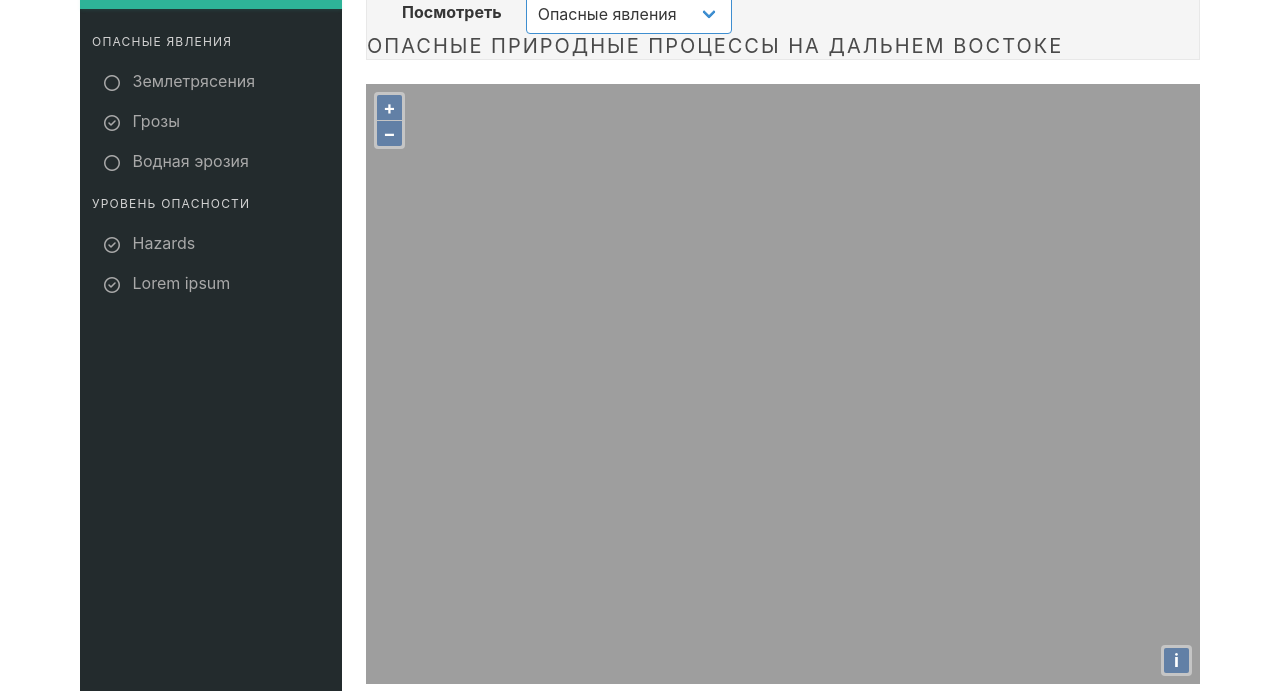
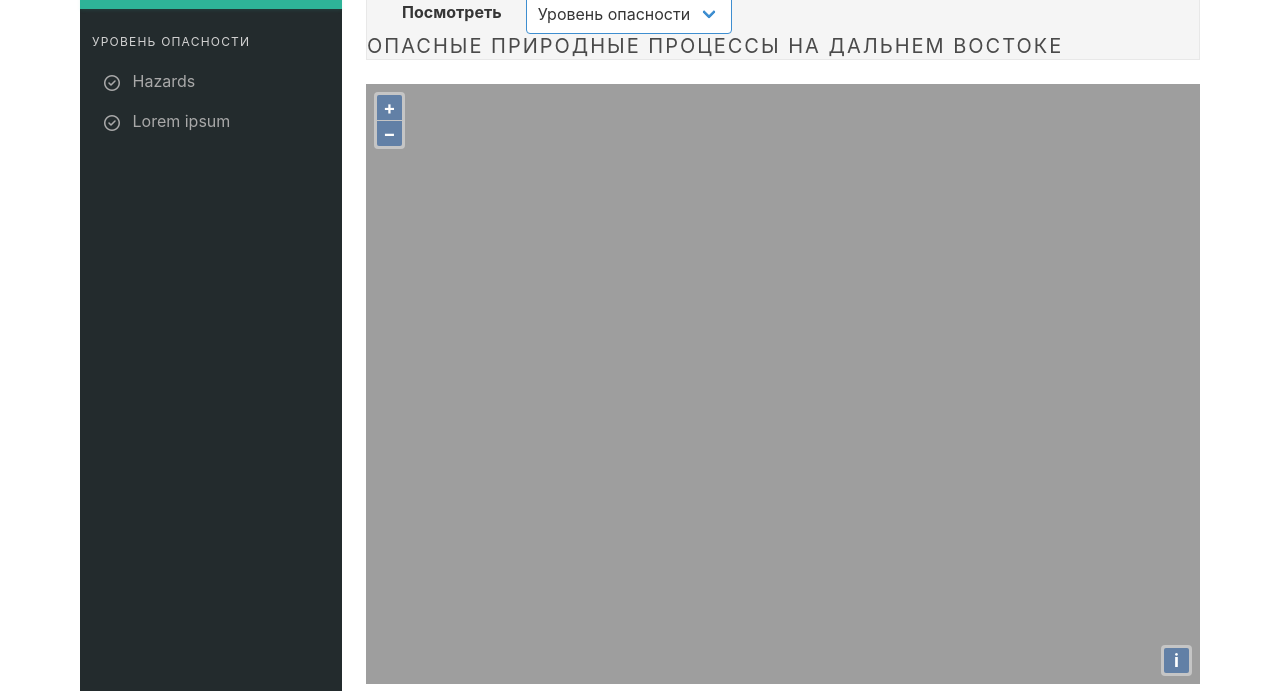
Before and after one commit to Shulkin/far-east-natural-hazards, a website built with webpack: page src/index.html in a window 1280 px wide. Shown: the part 103-794 px from the top of the page. Built offline with nearby package versions, Linux system fonts and the light colour scheme; some packages are replaced by stand-ins of ours.

Commit message:
Toggle legend type

```diff
--- a/src/app/home/home.controller.js
+++ b/src/app/home/home.controller.js
@@ -13,6 +13,11 @@ class HomeController {
     // show legend by default
     this.showAside = true;
     this.updateMapSize();
+    // some constants
+    this.HAZARDS_TYPE = "hazards";
+    this.DANGER_LEVEL = "danger";
+    // show danger level by default
+    this.displayMapType = this.DANGER_LEVEL;
   }
   createMap() {
     this.map = new ol.Map({
--- a/src/app/home/home.html
+++ b/src/app/home/home.html
@@ -9,6 +9,7 @@
             <p>Легенда</p>
           </div>
           <div class="menu">
+            <div ng-show="home.displayMapType === home.HAZARDS_TYPE">
               <p class="menu-label">Опасные явления</p>
               <ul class="menu-list">
                 <li><a>
@@ -24,6 +25,8 @@
                   <span>Водная эрозия</span>
                 </a></li>
               </ul>
+            </div>
+            <div ng-show="home.displayMapType === home.DANGER_LEVEL">
               <p class="menu-label">Уровень опасности</p>
               <ul class="menu-list">
                 <li><a>
@@ -35,6 +38,7 @@
                   <span>Lorem ipsum</span>
                 </a></li>
               </ul>
+            </div>
           </div>
         </aside>
       </div>
@@ -57,9 +61,9 @@
                     <div class="field">
                       <div class="control">
                         <span class="select is-info">
-                          <select>
-                            <option>Опасные явления</option>
-                            <option>Уровень опасности</option>
+                          <select ng-model="home.displayMapType">
+                            <option value="{{home.HAZARDS_TYPE}}">Опасные явления</option>
+                            <option value="{{home.DANGER_LEVEL}}">Уровень опасности</option>
                           </select>
                         </span>
                       </div>
```
Also changed, not shown: dist/bundle.js. Lines whose indentation alone changed are shown as unchanged.
